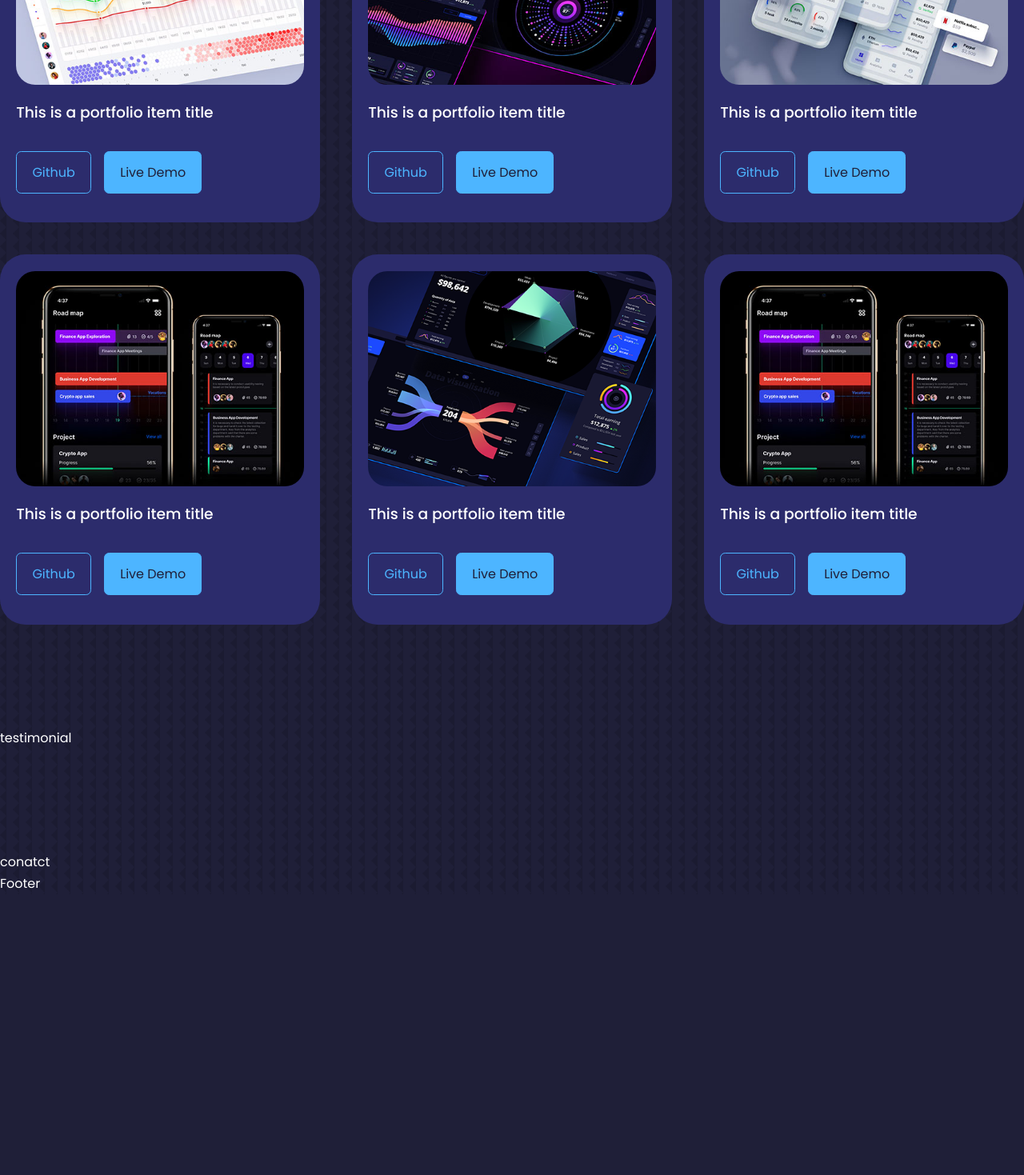
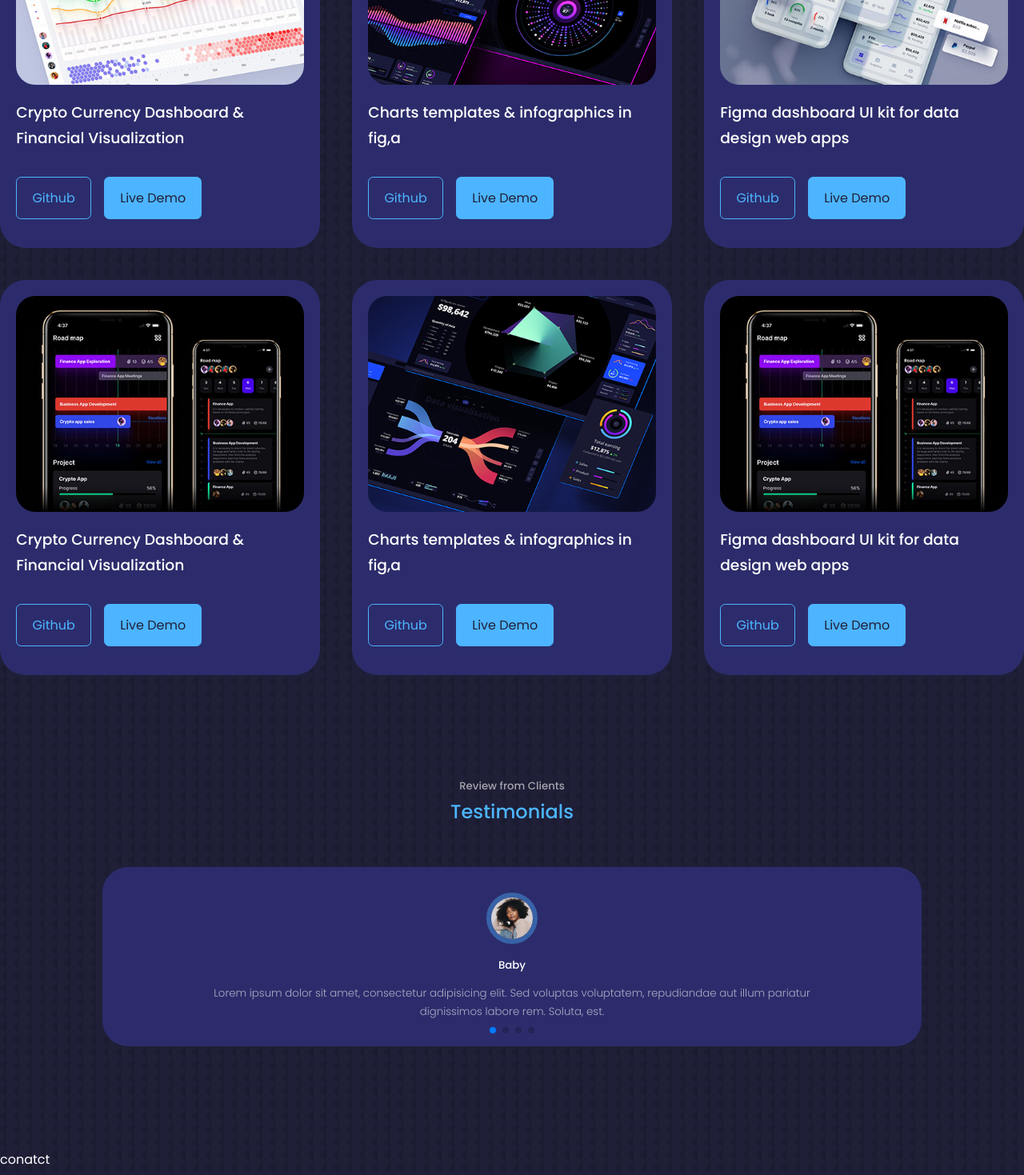
Before and after one commit to Utsho2848/Portfolio-website, a React (Create React App) app: page / in a window 1280 px wide. Shown: the part 3140-4609 px from the top of the page at 80% size. Before the commit the page ends 4258 px from the top, so only its background shows below. Built offline with nearby package versions, Linux system fonts and the light colour scheme.

Commit message:
testimonial section successfully added

```diff
--- a/package.json
+++ b/package.json
@@ -10,6 +10,7 @@
     "react-dom": "^18.3.1",
     "react-icons": "^5.2.1",
     "react-scripts": "5.0.1",
+    "swiper": "^11.1.4",
     "web-vitals": "^2.1.4"
   },
   "scripts": {
--- a/src/components/portfolio/Portfolio.jsx
+++ b/src/components/portfolio/Portfolio.jsx
@@ -7,72 +7,74 @@ import IMG4 from '../../assets/assets/portfolio4.jpg'
 import IMG5 from '../../assets/assets/portfolio5.png'
 import IMG6 from '../../assets/assets/portfolio4.jpg'
 
+const data = [
+    {
+        id: 1,
+        image: IMG1,
+        title: "Crypto Currency Dashboard & Financial Visualization",
+        github: "https://github.com",
+        demo: "https://dribble.com/shots/16673715-Crypto-currency-dashboards-and-financeial-data-visualization"
+    },
+    {
+        id: 2,
+        image: IMG2,
+        title: "Charts templates & infographics in fig,a",
+        github: "https://github.com",
+        demo: "https://dribble.com/shots/16673715-Crypto-currency-dashboards-and-financeial-data-visualization"
+    },
+    {
+        id: 3,
+        image: IMG3,
+        title: "Figma dashboard UI kit for data design web apps",
+        github: "https://github.com",
+        demo: "https://dribble.com/shots/16673715-Crypto-currency-dashboards-and-financeial-data-visualization"
+    },
+    {
+        id: 4,
+        image: IMG4,
+        title: "Crypto Currency Dashboard & Financial Visualization",
+        github: "https://github.com",
+        demo: "https://dribble.com/shots/16673715-Crypto-currency-dashboards-and-financeial-data-visualization"
+    },
+    {
+        id: 5,
+        image: IMG5,
+        title: "Charts templates & infographics in fig,a",
+        github: "https://github.com",
+        demo: "https://dribble.com/shots/16673715-Crypto-currency-dashboards-and-financeial-data-visualization"
+    },
+    {
+        id: 6,
+        image: IMG6,
+        title: "Figma dashboard UI kit for data design web apps",
+        github: "https://github.com",
+        demo: "https://dribble.com/shots/16673715-Crypto-currency-dashboards-and-financeial-data-visualization"
+    }
+]
+
 const Portfolio = () => {
     return (
         <section id='portfolio'>
             <h5>My Recent Work</h5>
             <h2>Portfolio</h2>
             <div className="container portfolio-container">
-                <article className='portfolio_item'>
-                    <div className="portfolio_item_image">
-                        <img src={IMG1} alt="" />
-                    </div>
-                    <h3>This is a portfolio item title</h3>
-                    <div className="portfolio_item-cta">
-                        <a href="https://github.com" className='btn' target='_blank'>Github</a>
-                        <a href="https://preview.themeforest.net/item/newspaper/full_screen_preview/5489609?_ga=2.16366454.13177013.1718984314-1019416574.1642010955&_gac=1.47793749.1718984314.CjwKCAjwydSzBhBOEiwAj0XN4PBjxWEGuys8Q9mHQxl3-52vUJGz9RMyhuYLdCAWmhhDyPfwmgmYoRoCYYoQAvD_BwE" className='btn btn-primary' target='_blank'>Live Demo</a>
-                    </div>
-                </article>
-                <article className='portfolio_item'>
-                    <div className="portfolio_item_image">
-                        <img src={IMG2} alt="" />
-                    </div>
-                    <h3>This is a portfolio item title</h3>
-                    <div className="portfolio_item-cta">
-                        <a href="https://github.com" className='btn' target='_blank'>Github</a>
-                        <a href="https://preview.themeforest.net/item/newspaper/full_screen_preview/5489609?_ga=2.16366454.13177013.1718984314-1019416574.1642010955&_gac=1.47793749.1718984314.CjwKCAjwydSzBhBOEiwAj0XN4PBjxWEGuys8Q9mHQxl3-52vUJGz9RMyhuYLdCAWmhhDyPfwmgmYoRoCYYoQAvD_BwE" className='btn btn-primary' target='_blank'>Live Demo</a>
-                    </div>
-                </article>
-                <article className='portfolio_item'>
-                    <div className="portfolio_item_image">
-                        <img src={IMG3} alt="" />
-                    </div>
-                    <h3>This is a portfolio item title</h3>
-                    <div className="portfolio_item-cta">
-                        <a href="https://github.com" className='btn' target='_blank'>Github</a>
-                        <a href="https://preview.themeforest.net/item/newspaper/full_screen_preview/5489609?_ga=2.16366454.13177013.1718984314-1019416574.1642010955&_gac=1.47793749.1718984314.CjwKCAjwydSzBhBOEiwAj0XN4PBjxWEGuys8Q9mHQxl3-52vUJGz9RMyhuYLdCAWmhhDyPfwmgmYoRoCYYoQAvD_BwE" className='btn btn-primary' target='_blank'>Live Demo</a>
-                    </div>
-                </article>
-                <article className='portfolio_item'>
-                    <div className="portfolio_item_image">
-                        <img src={IMG4} alt="" />
-                    </div>
-                    <h3>This is a portfolio item title</h3>
-                    <div className="portfolio_item-cta">
-                        <a href="https://github.com" className='btn' target='_blank'>Github</a>
-                        <a href="https://preview.themeforest.net/item/newspaper/full_screen_preview/5489609?_ga=2.16366454.13177013.1718984314-1019416574.1642010955&_gac=1.47793749.1718984314.CjwKCAjwydSzBhBOEiwAj0XN4PBjxWEGuys8Q9mHQxl3-52vUJGz9RMyhuYLdCAWmhhDyPfwmgmYoRoCYYoQAvD_BwE" className='btn btn-primary' target='_blank'>Live Demo</a>
-                    </div>
-                </article>
-                <article className='portfolio_item'>
-                    <div className="portfolio_item_image">
-                        <img src={IMG5} alt="" />
-                    </div>
-                    <h3>This is a portfolio item title</h3>
-                    <div className="portfolio_item-cta">
-                        <a href="https://github.com" className='btn' target='_blank'>Github</a>
-                        <a href="https://preview.themeforest.net/item/newspaper/full_screen_preview/5489609?_ga=2.16366454.13177013.1718984314-1019416574.1642010955&_gac=1.47793749.1718984314.CjwKCAjwydSzBhBOEiwAj0XN4PBjxWEGuys8Q9mHQxl3-52vUJGz9RMyhuYLdCAWmhhDyPfwmgmYoRoCYYoQAvD_BwE" className='btn btn-primary' target='_blank'>Live Demo</a>
-                    </div>
-                </article>
-                <article className='portfolio_item'>
-                    <div className="portfolio_item_image">
-                        <img src={IMG6} alt="" />
-                    </div>
-                    <h3>This is a portfolio item title</h3>
-                    <div className="portfolio_item-cta">
-                        <a href="https://github.com" className='btn' target='_blank'>Github</a>
-                        <a href="https://preview.themeforest.net/item/newspaper/full_screen_preview/5489609?_ga=2.16366454.13177013.1718984314-1019416574.1642010955&_gac=1.47793749.1718984314.CjwKCAjwydSzBhBOEiwAj0XN4PBjxWEGuys8Q9mHQxl3-52vUJGz9RMyhuYLdCAWmhhDyPfwmgmYoRoCYYoQAvD_BwE" className='btn btn-primary' target='_blank'>Live Demo</a>
-                    </div>
-                </article>
+                {
+                    data.map(({ id, image, title, github, demo }) => {
+                        return (
+                            <article className='portfolio_item' id={id}>
+                                <div className="portfolio_item_image">
+                                    <img src={image} alt="" />
+                                </div>
+                                <h3>{title}</h3>
+                                <div className="portfolio_item-cta">
+                                    <a href={github} className='btn' target='_blank'>Github</a>
+                                    <a href={demo} className='btn btn-primary' target='_blank'>Live Demo</a>
+                                </div>
+                            </article>
+                        )
+                    })
+                }
+
             </div>
         </section>
     );
--- a/src/components/testimonial/Testimonial.jsx
+++ b/src/components/testimonial/Testimonial.jsx
@@ -1,12 +1,72 @@
 import React from 'react';
 import './testimonial.css'
+import IMG1 from '../../assets/assets/avatar1.jpg'
+import IMG2 from '../../assets/assets/avatar2.jpg'
+import IMG3 from '../../assets/assets/avatar3.jpg'
+import IMG4 from '../../assets/assets/avatar4.jpg'
 
+import { Pagination, Navigation } from 'swiper/modules';
+import { Swiper, SwiperSlide } from 'swiper/react';
+
+import 'swiper/css';
+import 'swiper/css/pagination';
+
+const data = [
+    {
+        id: 1,
+        image: IMG1,
+        name: 'Baby',
+        review: 'Lorem ipsum dolor sit amet, consectetur adipisicing elit. Sed voluptas voluptatem, repudiandae aut illum pariatur dignissimos labore rem. Soluta, est.'
+    },
+    {
+        id: 2,
+        image: IMG2,
+        name: 'Bodda',
+        review: 'DaLorem ipsum dolor sit amet consectetur adipisicing elit. Obcaecati soluta rerum iure suscipit fugit explicabo adipisci modi! Quidem.'
+    },
+    {
+        id: 3,
+        image: IMG3,
+        name: 'Sakibbai',
+        review: 'Lorem ipsum dolor sit amet consectetur adipisicing elit. Ex, incidunt deserunt ipsa soluta est quos animi eligendi distinctio modi, voluptas omnis. Eum porro voluptatem esse.'
+    },
+    {
+        id: 4,
+        image: IMG4,
+        name: 'Janu',
+        review: 'Lorem ipsum dolor sit amet, consectetur adipisicing elit. Et accusantium eos expedita vero totam consequatur.'
+    },
+]
 const Testimonial = () => {
     return (
-        <section>
-            <div id="testimonial">
-                testimonial
-            </div>
+        <section id="testimonial">
+            <h5>Review from Clients</h5>
+            <h2>Testimonials</h2>
+            <Swiper className="container testimonials_container"
+
+                modules={[Pagination, Navigation]}
+                spaceBetween={40}
+                slidesPerView={1}
+                navigation
+                pagination={{ clickable: true }}
+            >
+
+                {
+                    data.map(({ id, image, name, review }) => {
+                        return (
+                            <SwiperSlide id={id} className="testimonial">
+                                <div className="client_avatar">
+                                    <img src={image} alt="" />
+                                </div>
+                                <h5 className='client_name'>{name}</h5>
+                                <small className='client_review'>{review}</small>
+
+                            </SwiperSlide>
+                        )
+                    })
+                }
+
+            </Swiper>
         </section>
     );
 };
--- a/src/components/testimonial/testimonial.css
+++ b/src/components/testimonial/testimonial.css
@@ -0,0 +1,30 @@
+.container.testimonials_container {
+    width: 80%;
+}
+
+.client_avatar {
+    width: 4rem;
+    aspect-ratio: 1/1;
+    overflow: hidden;
+    border-radius: 50%;
+    margin: 0 auto 1rem;
+    border: 0.4rem solid var(--color-primary-variant);
+}
+
+
+.testimonial {
+    background: var(--color-bg-variant);
+    text-align: center;
+    padding: 2rem;
+    border-radius: 2rem;
+    user-select: none;
+}
+
+
+.client_review {
+    color: var(--color-light);
+    font-weight: 300;
+    display: block;
+    width: 80%;
+    margin: 0.8rem auto 0;
+}
```
Also changed, not shown: 1 other file (tests, documents, lock files or other folders).
